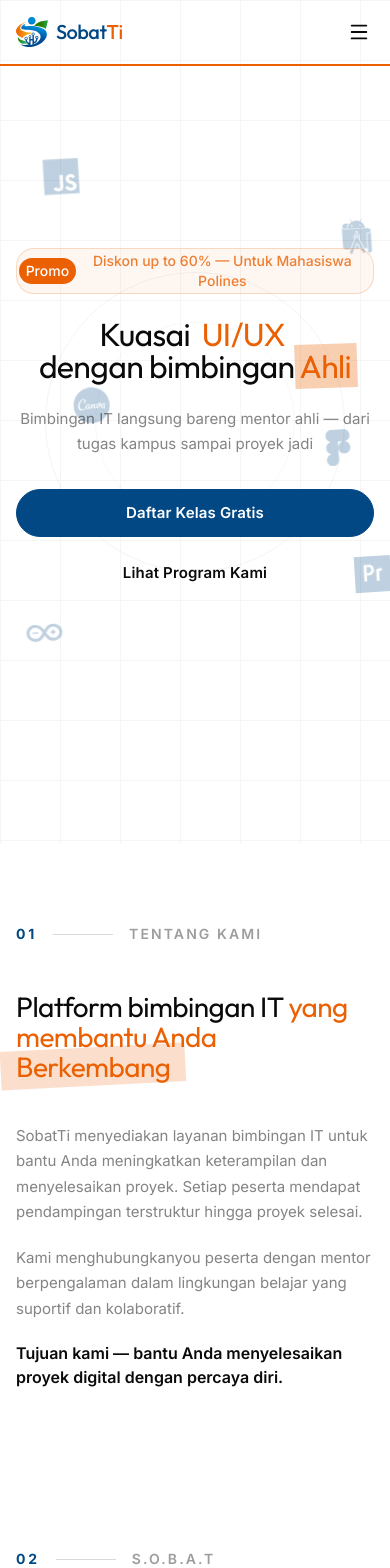
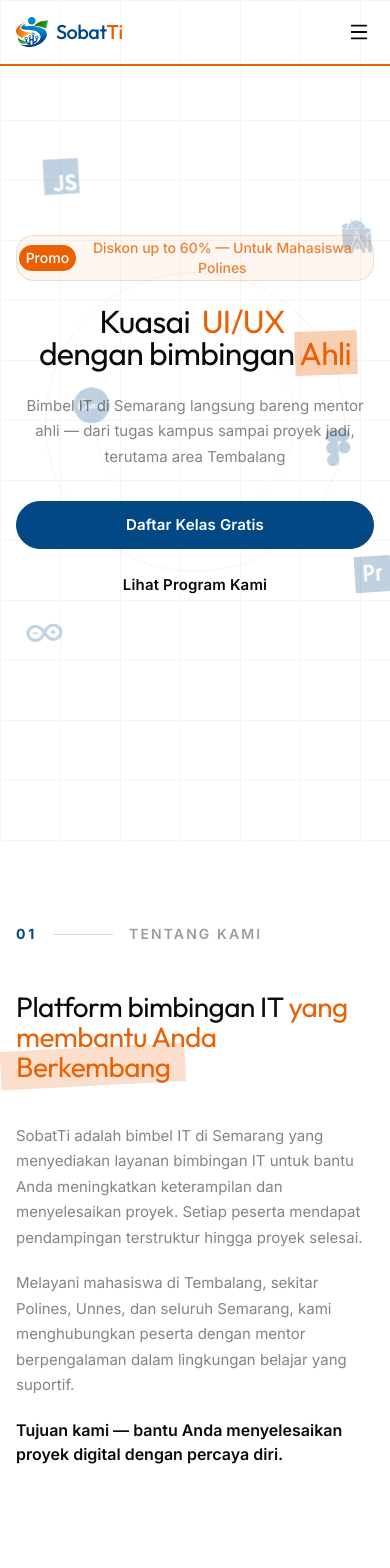
Before and after one commit to sobatti-polines/sobatti, a Next.js app: page / in a window 390 px wide. Shown: the top 1568 px of the page. Built offline with nearby package versions, Linux system fonts and the light colour scheme.

Commit message:
add location

```diff
--- a/app/layout.tsx
+++ b/app/layout.tsx
@@ -28,18 +28,22 @@
 export const metadata: Metadata = {
   metadataBase: new URL(SITE_URL),
   title: {
-    default: "SobatTi — Bimbingan IT & Mentoring Proyek",
+    default: "SobatTi — Bimbel IT di Semarang & Mentoring Proyek",
     template: `%s | ${SITE_NAME}`,
   },
   description:
-    "Bimbingan belajar & mentoring proyek IT terstruktur untuk meningkatkan kemampuan teknis Anda secara nyata. Web, Mobile, UI/UX, IoT, dan Video Editing.",
+    "Bimbel IT di Semarang terpercaya. Bimbingan belajar & mentoring proyek IT terstruktur untuk mahasiswa di Tembalang, Semarang, dan sekitarnya. Web, Mobile, UI/UX, IoT, Video Editing.",
   keywords: [
-    "bimbingan IT",
-    "mentoring proyek",
-    "belajar web development",
+    "bimbel IT di Semarang",
+    "bimbel IT di Tembalang",
+    "bimbingan IT Semarang",
+    "mentoring proyek IT",
+    "bimbel IT Polines",
+    "bimbel IT Unnes",
+    "belajar web development Semarang",
     "belajar mobile development",
-    "mentoring IT Indonesia",
-    "jasa pembuatan proyek",
+    "mentoring IT Semarang",
+    "jasa pembuatan proyek IT",
     "bimbingan skripsi IT",
     "IoT",
     "UI/UX design",
@@ -115,11 +119,26 @@
 }>) {
   const jsonLd = {
     "@context": "https://schema.org",
-    "@type": "Organization",
+    "@type": "LocalBusiness",
     name: SITE_NAME,
     url: SITE_URL,
     description:
-      "Platform bimbingan IT dan mentoring proyek terlengkap dan terpercaya.",
+      "Bimbel IT di Semarang terpercaya. Platform bimbingan IT dan mentoring proyek terlengkap dan terpercaya.",
+    address: {
+      "@type": "PostalAddress",
+      addressLocality: "Semarang",
+      addressRegion: "Jawa Tengah",
+      addressCountry: "ID",
+      neighborhood: "Tembalang",
+    },
+    geo: {
+      "@type": "GeoCoordinates",
+      latitude: "-7.0486",
+      longitude: "110.4375",
+    },
+    telephone: "+62-895-3658-96938",
+    priceRange: "$$",
+    areaServed: ["Semarang", "Tembalang", "Jawa Tengah"],
     contactPoint: {
       "@type": "ContactPoint",
       telephone: "+62-895-3658-96938",
--- a/components/About.tsx
+++ b/components/About.tsx
@@ -39,9 +39,10 @@
                transition={{ duration: 0.6, delay: 0.1 }}
                className="font-body text-[15px] sm:text-[17px] leading-[1.7] text-foreground/50"
              >
-              SobatTi menyediakan layanan bimbingan IT untuk bantu Anda
-              meningkatkan keterampilan dan menyelesaikan proyek. Setiap peserta
-              mendapat pendampingan terstruktur hingga proyek selesai.
+               SobatTi adalah bimbel IT di Semarang yang menyediakan layanan
+               bimbingan IT untuk bantu Anda meningkatkan keterampilan dan
+               menyelesaikan proyek. Setiap peserta mendapat pendampingan
+               terstruktur hingga proyek selesai.
              </motion.p>
              <motion.p
                initial={{ opacity: 0, y: 20 }}
@@ -50,8 +51,9 @@
                transition={{ duration: 0.6, delay: 0.2 }}
                className="font-body text-[15px] sm:text-[17px] leading-[1.7] text-foreground/50"
              >
-              Kami menghubungkanyou peserta dengan mentor berpengalaman dalam
-              lingkungan belajar yang suportif dan kolaboratif.
+               Melayani mahasiswa di Tembalang, sekitar Polines, Unnes, dan
+               seluruh Semarang, kami menghubungkan peserta dengan mentor
+               berpengalaman dalam lingkungan belajar yang suportif.
              </motion.p>
             <motion.p
               initial={{ opacity: 0, y: 20 }}
--- a/components/Contact.tsx
+++ b/components/Contact.tsx
@@ -58,7 +58,16 @@
               informasi kontak
             </h3>
 
-            <div className="space-y-5 md:space-y-6">
+             <div className="space-y-5 md:space-y-6">
+              <div>
+                <div className="font-sans text-[12px] sm:text-[13px] font-semibold text-foreground/40 mb-1">Alamat</div>
+                <p className="font-sans text-[15px] sm:text-[17px] font-semibold text-foreground">
+                  Tembalang, Semarang<br />Jawa Tengah, Indonesia
+                </p>
+              </div>
+
+              <div className="rule" />
+
               <div>
                 <div className="font-sans text-[12px] sm:text-[13px] font-semibold text-foreground/40 mb-1">WhatsApp</div>
                 <Link
--- a/components/Footer.tsx
+++ b/components/Footer.tsx
@@ -40,7 +40,10 @@
               sobatti
             </Link>
             <p className="mt-4 md:mt-5 font-body text-[15px] sm:text-[17px] leading-[1.7] text-white/35 max-w-[220px]">
-              Platform bimbingan IT dan mentoring proyek terlengkap dan terpercaya.
+              Bimbel IT di Semarang. Platform bimbingan IT dan mentoring proyek terlengkap dan terpercaya.
+            </p>
+            <p className="mt-3 font-sans text-[13px] text-white/25">
+              Melayani area Tembalang, Polines, Unnes, dan sekitarnya
             </p>
           </div>
 
--- a/components/Hero.tsx
+++ b/components/Hero.tsx
@@ -205,7 +205,7 @@
             transition={{ duration: 0.8, delay: 0.25, ease: [0.16, 1, 0.3, 1] }}
             className="mt-6 md:mt-8 mx-auto max-w-[560px] font-body text-[15px] sm:text-[17px] leading-[1.7] text-foreground/50"
           >
-            Bimbingan IT langsung bareng mentor ahli — dari tugas kampus sampai proyek jadi
+            Bimbel IT di Semarang langsung bareng mentor ahli — dari tugas kampus sampai proyek jadi, terutama area Tembalang
           </motion.p>
 
           {/* CTAs */}
```
Lines whose indentation alone changed are shown as unchanged.
